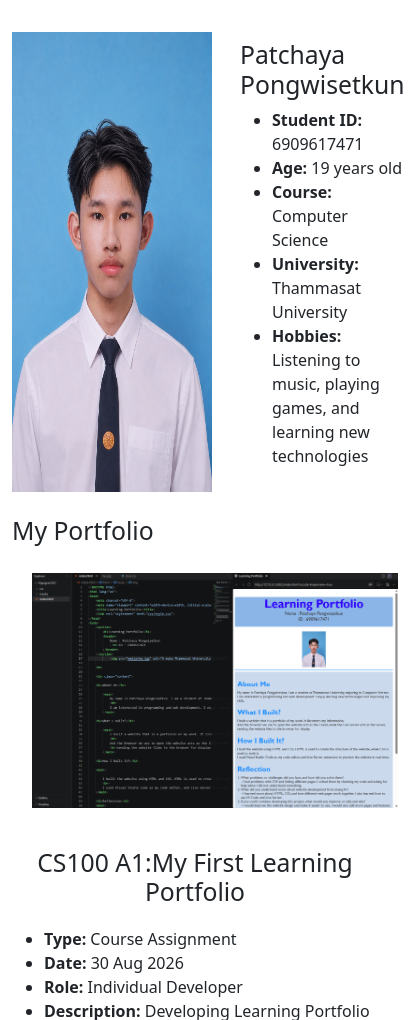
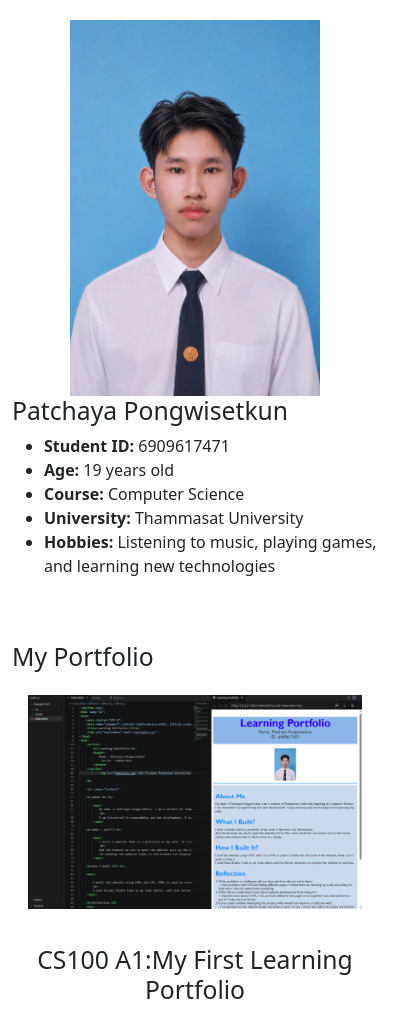
Before and after one commit to PatchayaPon/A2_6909617471, a plain HTML site: page index.html in a window 390 px wide. Shown: the part 53-1073 px from the top of the page, 418 px wide, since content can reach past the window. Drawn offline with nearby package versions, Linux system fonts and the light colour scheme.

Commit message:
Complete issue3 : Responsive Design(#3)

```diff
--- a/css/style.css
+++ b/css/style.css
@@ -4,9 +4,11 @@
     margin-right: 20px;
 }
 
-.profile-picture {
-    display: flex;
-    margin-top: 20px;
+.profile-img {
+    width: 250px;
+    height: 250px;
+    object-fit: cover;
+
 }
 
 h1 {
@@ -15,10 +17,9 @@ h1 {
 }
 
 .A1img {
-    width: 500px;
-    height: 200px;
-    text-align: center;
-    margin: 20px;
+    max-width: 500px;
+    width: 100%;
+    height: auto;
 }
 
 .heading {
--- a/index.html
+++ b/index.html
@@ -18,9 +18,13 @@
             <h1>ABOUT ME</h1>
         </div>
 
-        <div class="profile-picture">
-            <img src="media/me.jpg" alt="Profile Picture" class="img-fluid img">
-            <div class="About Me m-2">
+<div class="row align-items-center mb-5">
+
+    <div class="col-12 col-md-5 text-center">
+        <img src="media/me.jpg" alt="Profile Picture" class="img-fluid profile-img">
+    </div>
+
+    <div class="col-12 col-md-7">
                 <h2>Patchaya Pongwisetkun</h2>
                 <ul>
                     <li><strong>Student ID:</strong> 6909617471</li>
@@ -34,7 +38,9 @@
 
         <div class="My Portfolio">
             <h2 class="mt-4">My Portfolio</h2>
+            <div class="p-3">
             <img src="media/A1.png" alt="Profile Picture" class="img-fluid A1img">
+            </div>
             <div class="heading">
                 <h2>CS100 A1:My First Learning Portfolio</h2>
             </div>
@@ -52,8 +58,9 @@
                     and other elements to make a website look more organized and attractive. This experience improved my
                     problem-solving skills and made me more interested in web development.</li>
             </ul>
-
+        <div class="p-3">
             <img src="media/comscifari.jpg" alt="Profile Picture" class="img-fluid A1img">
+        </div>
             <div class="heading">
                 <h2>[COM]Scifari</h2>
             </div>
```
